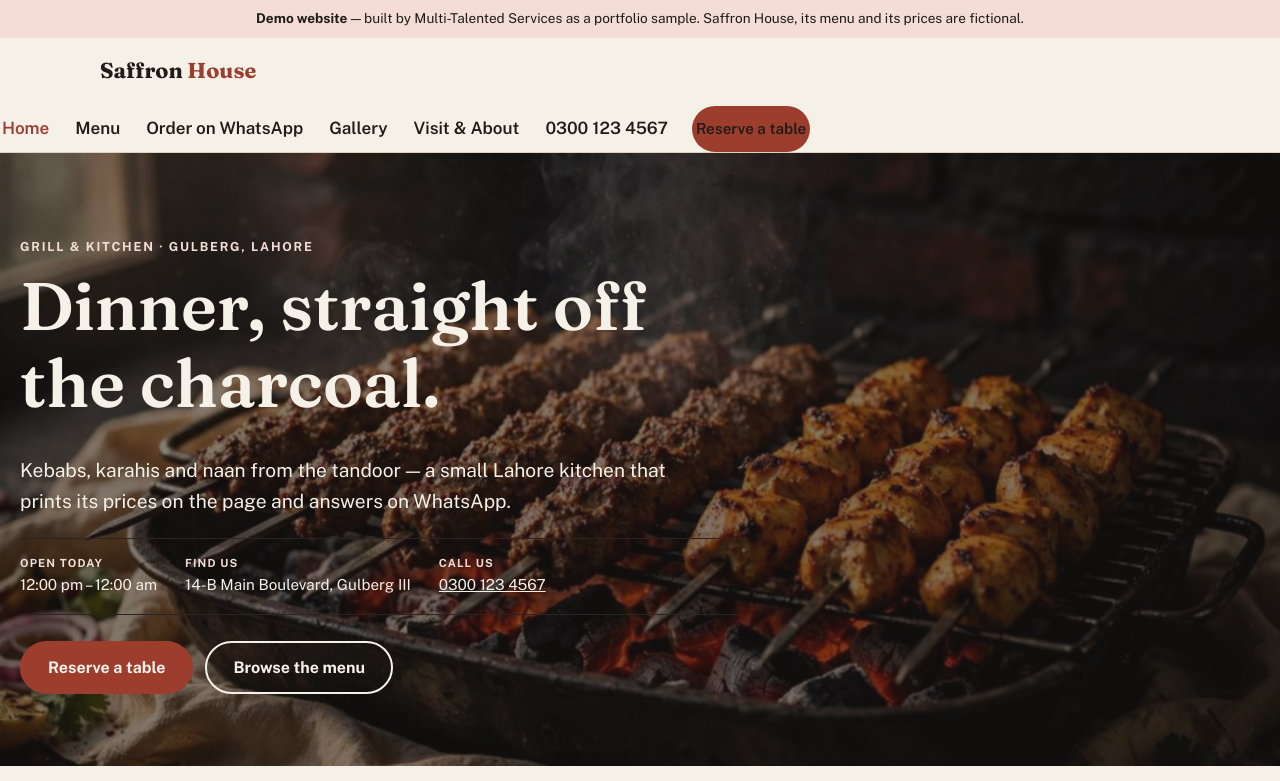
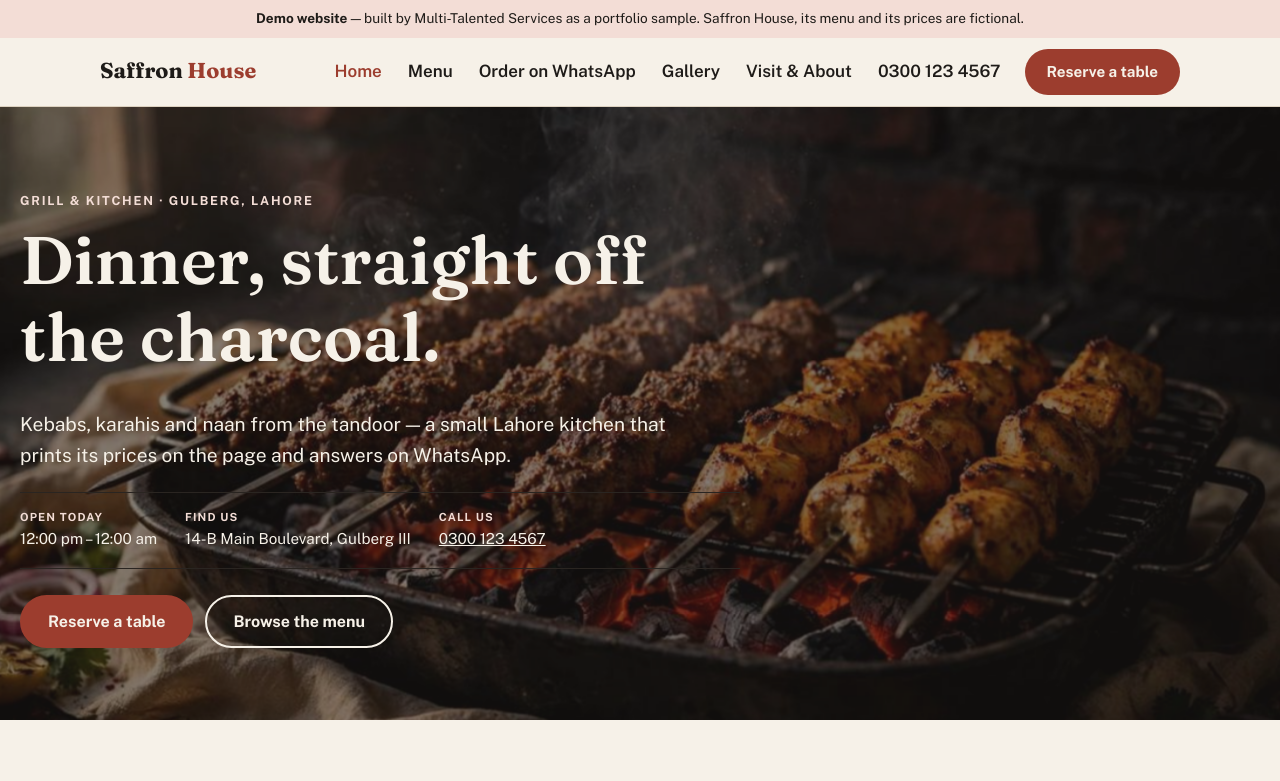
Before and after one commit to multitalentedservices/restaurant-website-demo, a plain HTML site: page index.html in a window 1280 px wide. Shown: the top 781 px of the page. Drawn offline with nearby package versions, Linux system fonts and the light colour scheme.

Commit message:
Fix run: header rebuilt inside container, Reserve CTA readable on every page, reveal without opacity gating

```diff
--- a/css/style.css
+++ b/css/style.css
@@ -31,19 +31,19 @@ a{color:var(--clay-dark)}
 .skip-link{position:absolute;left:-9999px;top:0;background:var(--ink);color:var(--paper);padding:10px 16px;z-index:60}
 .skip-link:focus{left:8px;top:8px}
 .site-header{background:var(--paper);border-bottom:1px solid var(--line);position:sticky;top:0;z-index:40}
-.header-in{display:flex;align-items:center;gap:16px;min-height:68px;min-width:0}
+.header-in{display:flex;align-items:center;gap:16px;min-height:68px;min-width:0;flex-wrap:wrap}
 .wordmark{font-family:"Fraunces",serif;font-size:1.35rem;font-weight:700;color:var(--ink);text-decoration:none;white-space:nowrap}
 .wordmark span{color:var(--clay)}
 .nav-toggle{margin-left:auto;background:none;border:1px solid var(--line);border-radius:10px;width:48px;height:48px;display:flex;flex-direction:column;align-items:center;justify-content:center;gap:5px;cursor:pointer}
 .nav-toggle span{display:block;width:22px;height:2px;background:var(--ink)}
-.site-nav{display:none;flex-direction:column;gap:4px;padding:12px 20px 18px;border-top:1px solid var(--line)}
+.site-nav{display:none;flex-direction:column;gap:4px;padding:12px 0 18px;border-top:1px solid var(--line);flex-basis:100%}
 .site-nav.open{display:flex}
-.site-nav a{color:var(--ink);text-decoration:none;font-weight:600;padding:10px 4px}
-.site-nav a[aria-current="page"]{color:var(--clay)}
+.site-nav a:not(.btn){color:var(--ink);text-decoration:none;font-weight:600;padding:10px 4px}
+.site-nav a:not(.btn)[aria-current="page"]{color:var(--clay)}
 @media(min-width:920px){
   .nav-toggle{display:none}
-  .site-nav{display:flex;flex-direction:row;align-items:center;gap:22px;margin-left:auto;padding:0;border-top:none}
-  .site-nav a{padding:6px 2px}
+  .site-nav{display:flex;flex-direction:row;align-items:center;gap:22px;margin-left:auto;padding:0;border-top:none;flex-basis:auto}
+  .site-nav a:not(.btn){padding:6px 2px}
 }
 @media(max-width:380px){ .wordmark{font-size:1.12rem} .demo-ribbon{font-size:.78rem} }
 
@@ -159,9 +159,11 @@ a{color:var(--clay-dark)}
 @media(min-width:760px){.footer-grid{grid-template-columns:2fr 1fr 1fr}}
 .footer-note{border-top:1px solid var(--ink-2);margin-top:26px;padding-top:18px;font-size:.88rem;color:var(--paper-2)}
 
-/* Reveal-by-default: hidden state ONLY when JS is on */
-.js .reveal{opacity:0;transform:translateY(14px);transition:opacity .6s ease,transform .6s ease}
-.js .reveal.revealed{opacity:1;transform:none}
+/* Reveal: opacity is NEVER gated (v3 pattern) — elements are fully visible at
+   all times; the observer/fallback only settle a gentle position rise, so no
+   section or photo can render blank at any scroll speed. */
+.js .reveal{transform:translateY(14px);transition:transform .6s ease}
+.js .reveal.revealed{transform:none}
 @media(prefers-reduced-motion:reduce){
   html{scroll-behavior:auto}
   .js .reveal{opacity:1;transform:none;transition:none}
```
Also changed, not shown: gallery.html (+1 -1 lines), index.html (+1 -1 lines), menu.html (+1 -1 lines), order.html (+1 -1 lines), reservations.html (+1 -1 lines), visit.html (+1 -1 lines).
